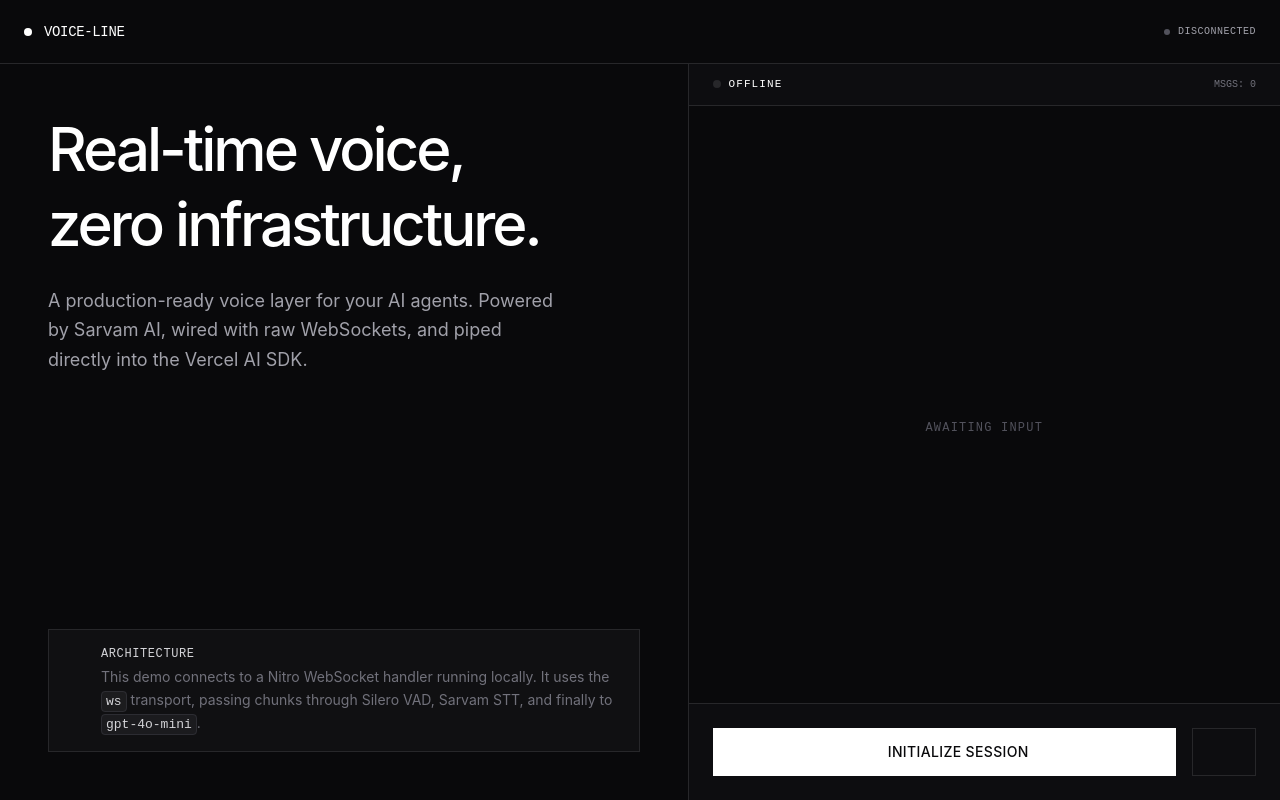
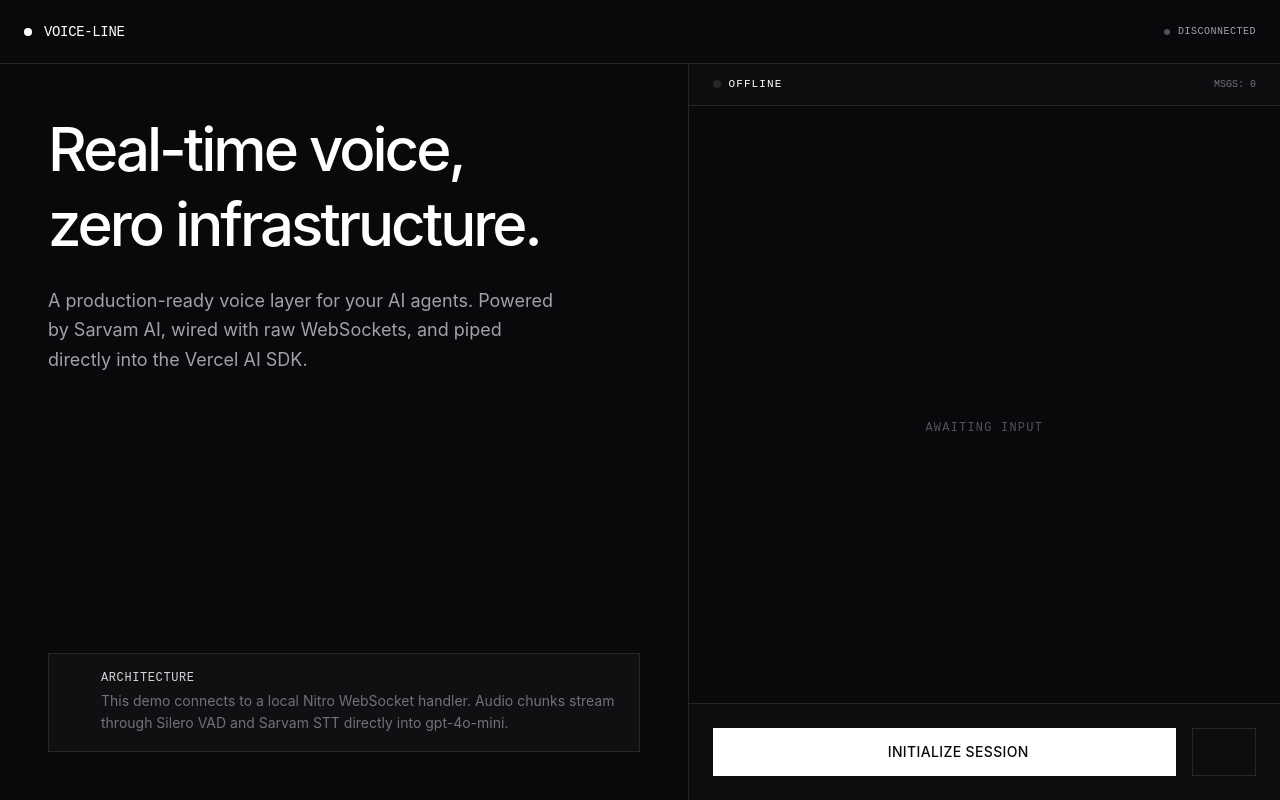
Before and after one commit to NormVg/voice-line, a Nuxt app in the folder examples/nuxt-showcase/: page / in a window 1280 px wide. Built offline with nearby package versions, Linux system fonts and the light colour scheme; some icons are missing.

Commit message:
fix(showcase): remove inline code formatting from architecture info to fix line breaking

```diff
--- a/examples/nuxt-showcase/app/app.vue
+++ b/examples/nuxt-showcase/app/app.vue
@@ -91,7 +91,7 @@ const stateDisplay = computed(() => {
             <div class="space-y-1">
               <h3 class="font-mono text-xs uppercase tracking-wider text-zinc-300">Architecture</h3>
               <p class="text-sm text-zinc-500 leading-relaxed text-pretty">
-                This demo connects to a Nitro WebSocket handler running locally. It uses the <code class="font-mono text-[13px] text-zinc-300 bg-zinc-800/50 px-1 py-0.5 rounded border border-zinc-700/50">ws</code> transport, passing chunks through Silero VAD, Sarvam STT, and finally to <code class="font-mono text-[13px] text-zinc-300 bg-zinc-800/50 px-1 py-0.5 rounded border border-zinc-700/50">gpt-4o-mini</code>.
+                This demo connects to a local Nitro WebSocket handler. Audio chunks stream through Silero VAD and Sarvam STT directly into gpt-4o-mini.
               </p>
             </div>
           </div>
--- a/package.json
+++ b/package.json
@@ -12,9 +12,6 @@
     "build": "pnpm -r --filter './packages/*' run build",
     "dev": "pnpm -r --filter './packages/*' --parallel run dev",
     "test": "pnpm -r --filter './packages/*' run test",
-    "docs:dev": "vitepress dev docs",
-    "docs:build": "vitepress build docs",
-    "docs:preview": "vitepress preview docs",
     "typecheck": "pnpm -r --filter './packages/*' run typecheck",
     "lint": "biome check .",
     "lint:fix": "biome check --write .",
```
Also changed, not shown: 2 other files (tests, documents, lock files or other folders).
